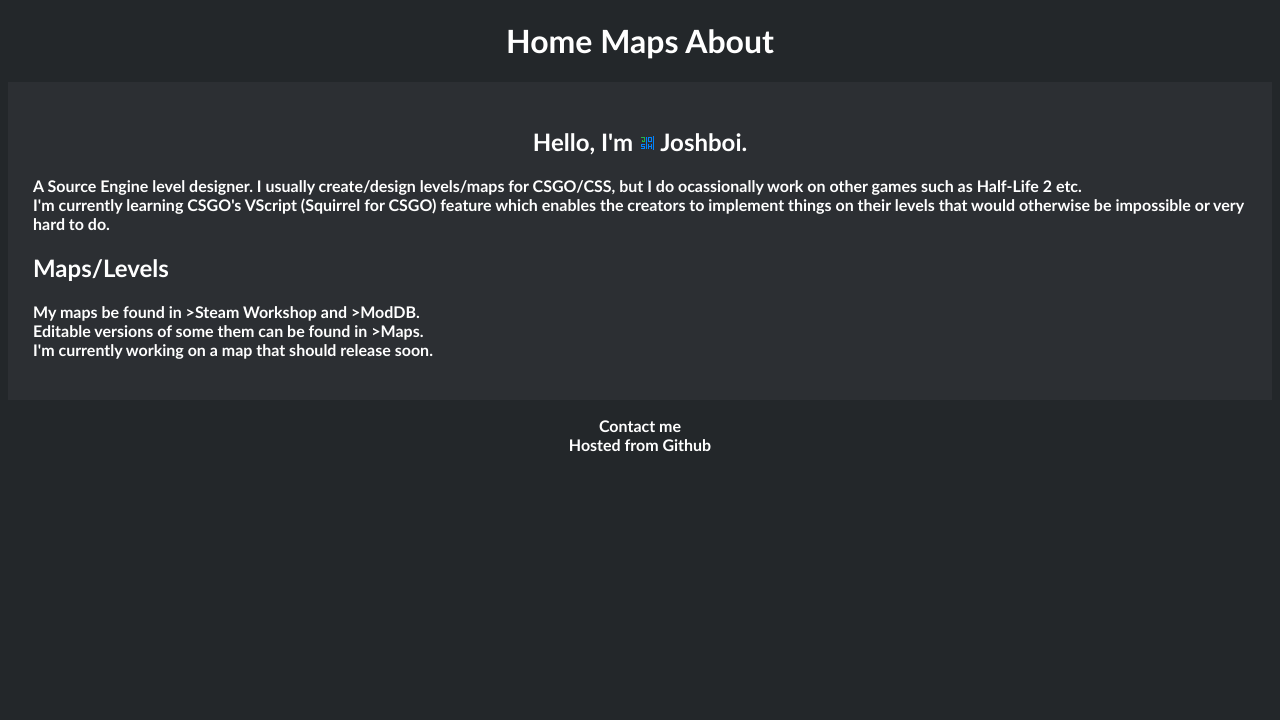
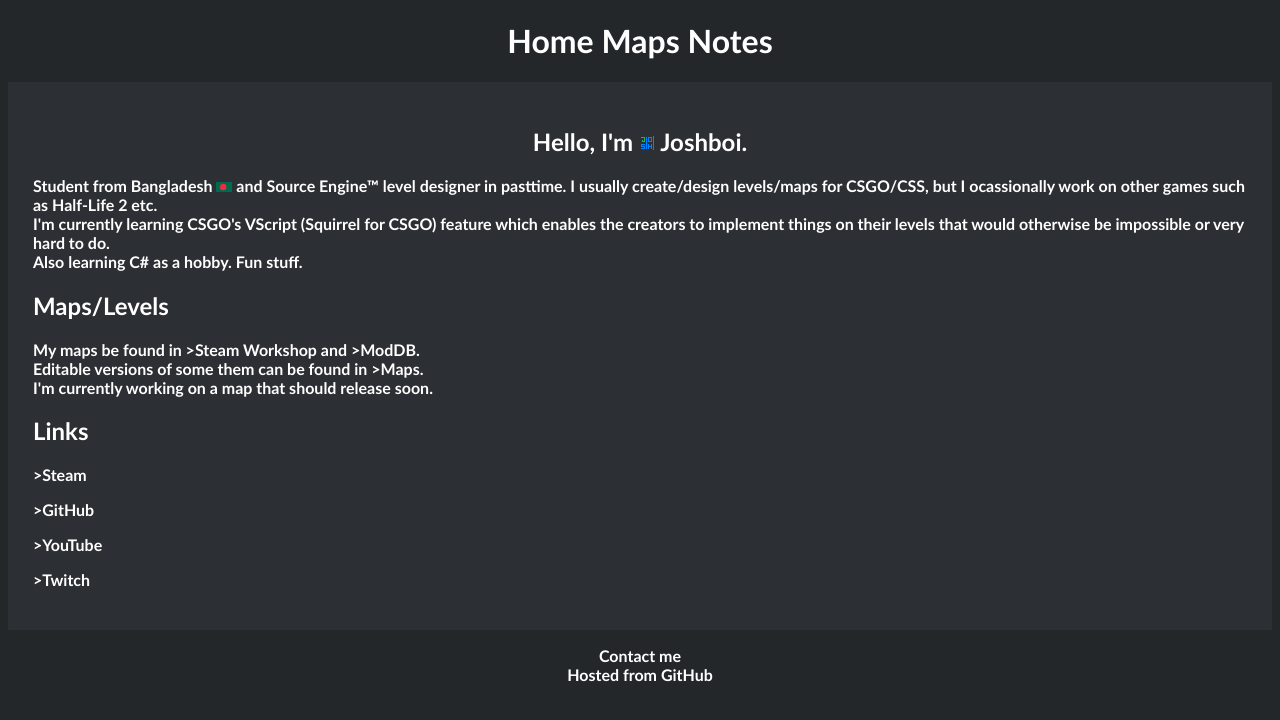
Before and after one commit to swarnab1/swarnab1.github.io, a plain HTML site: page index.html in a window 1280 px wide. Drawn offline with Linux system fonts and the light colour scheme.

Commit message:
update 22/01

```diff
--- a/index.html
+++ b/index.html
@@ -13,7 +13,7 @@
     <h1 style="text-align: center; color: white;">
     <a href="">Home</a>
     <a href="maps">Maps</a>
-    <a href="">About</a>
+    <a href="">Notes</a>
 </h1>
 
 
@@ -24,8 +24,9 @@
     <div class="main">
 
         <h2 style="text-align: center;">Hello, I'm <img src="css/josh.ico"> Joshboi.</h2>
-        <p>A Source Engine level designer. I usually create/design levels/maps for CSGO/CSS, but I do ocassionally work on other games such as Half-Life 2 etc.
-            <br> I'm currently learning CSGO's VScript (Squirrel for CSGO) feature which enables the creators to implement things on their levels that would otherwise be impossible or very hard to do.
+        <p>Student from Bangladesh <img src="css/Bangladesh.svg" width="16"> and <a href="https://developer.valvesoftware.com/wiki/Source" target="_blank">Source Engine™</a> level designer in pasttime. I usually create/design levels/maps for CSGO/CSS, but I ocassionally work on other games such as Half-Life 2 etc.
+            <br> I'm currently learning <a href="https://developer.valvesoftware.com/wiki/VScript" target="_blank">CSGO's VScript (Squirrel for CSGO)</a> feature which enables the creators to implement things on their levels that would otherwise be impossible or very hard to do.
+            <br>Also learning <a href="https://en.wikipedia.org/wiki/C_Sharp_(programming_language)" target="_blank">C#</a> as a hobby. Fun stuff.
         </p>
 
         <h2>Maps/Levels</h2>
@@ -33,6 +34,12 @@
         <br>Editable versions of some them can be found in ><a href="maps">Maps</a>.
         <br>I'm currently working on a map that should release soon.
         </p>
+
+        <h2>Links</h2>
+        <p>><a href="https://steamcommunity.com/id/JoshboiFPS" target="_blank">Steam</a></p>
+        <p>><a href="https://github.com/swarnab1" target="_blank">GitHub</a></p>
+        <p>><a href="https://www.youtube.com/@Joshboi" target="_blank">YouTube</a></p>
+        <p>><a href="https://www.twitch.tv/JoshboiPlays" target="_blank">Twitch</a></p>
 
     </div>
 
@@ -46,8 +53,9 @@
 <div class="footer">
     <footer>
         <p><a href="mailto:swarnab2005@outlook.com">Contact me</a> <br>
-        Hosted from <a href="https://github.com/swarnab1" target="_blank">Github</a></p>
+        Hosted from <a href="https://github.com/swarnab1" target="_blank">GitHub</a></p>
     </footer>
 
 </div>
+
 </html>
```
Also changed, not shown: 404.html (+1 -1 lines), maps/index.html (+2 -2 lines), css/Bangladesh.svg (added).
